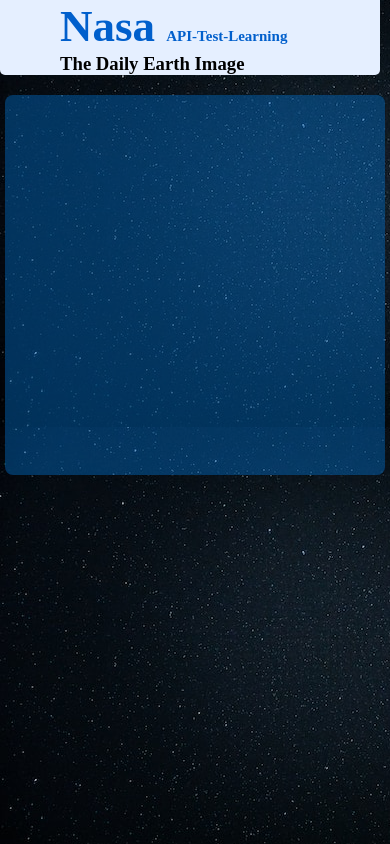
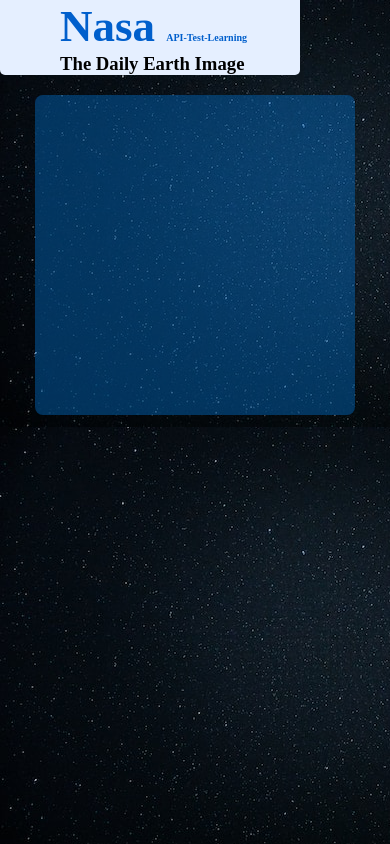
Before and after one commit to moimenwagdy/moimenwagdy.github.io, a plain HTML site: page index.html in a window 390 px wide. Drawn offline with Linux system fonts and the light colour scheme; no server answers.

Commit message:
updated media queries

```diff
--- a/css/main.css
+++ b/css/main.css
@@ -3,9 +3,8 @@
   margin: 0;
   padding: 0;
 }
-.main {
+body {
   background-image: url("../paul-volkmer-fX-qWsXl5x8-unsplash.jpg");
-  height: 100vh;
 }
 
 nav {
@@ -27,7 +26,7 @@ h1 {
   font-size: 45px;
   color: rgb(0, 95, 204);
 }
-.small{
+.small {
   font-size: 15px;
 }
 
@@ -44,7 +43,6 @@ h1 {
   width: 380px;
   height: 380px;
   background-color: rgba(0, 112, 204, 0.418);
-  top: 10px;
   display: flex;
   justify-content: center;
   align-items: center;
@@ -67,3 +65,21 @@ h1 {
 .fa-sharp {
   font-size: 20px;
 }
+
+@media (max-width: 480px) {
+  nav {
+    width: 300px;
+  }
+  .small {
+    font-size: 10px;
+  }
+
+  .imageContainer {
+    width: 320px;
+    height: 320px;
+  }
+  img {
+    width: 300px;
+    height: 300px;
+  }
+}
```
Also changed, not shown: index.html (+1 -1 lines).
